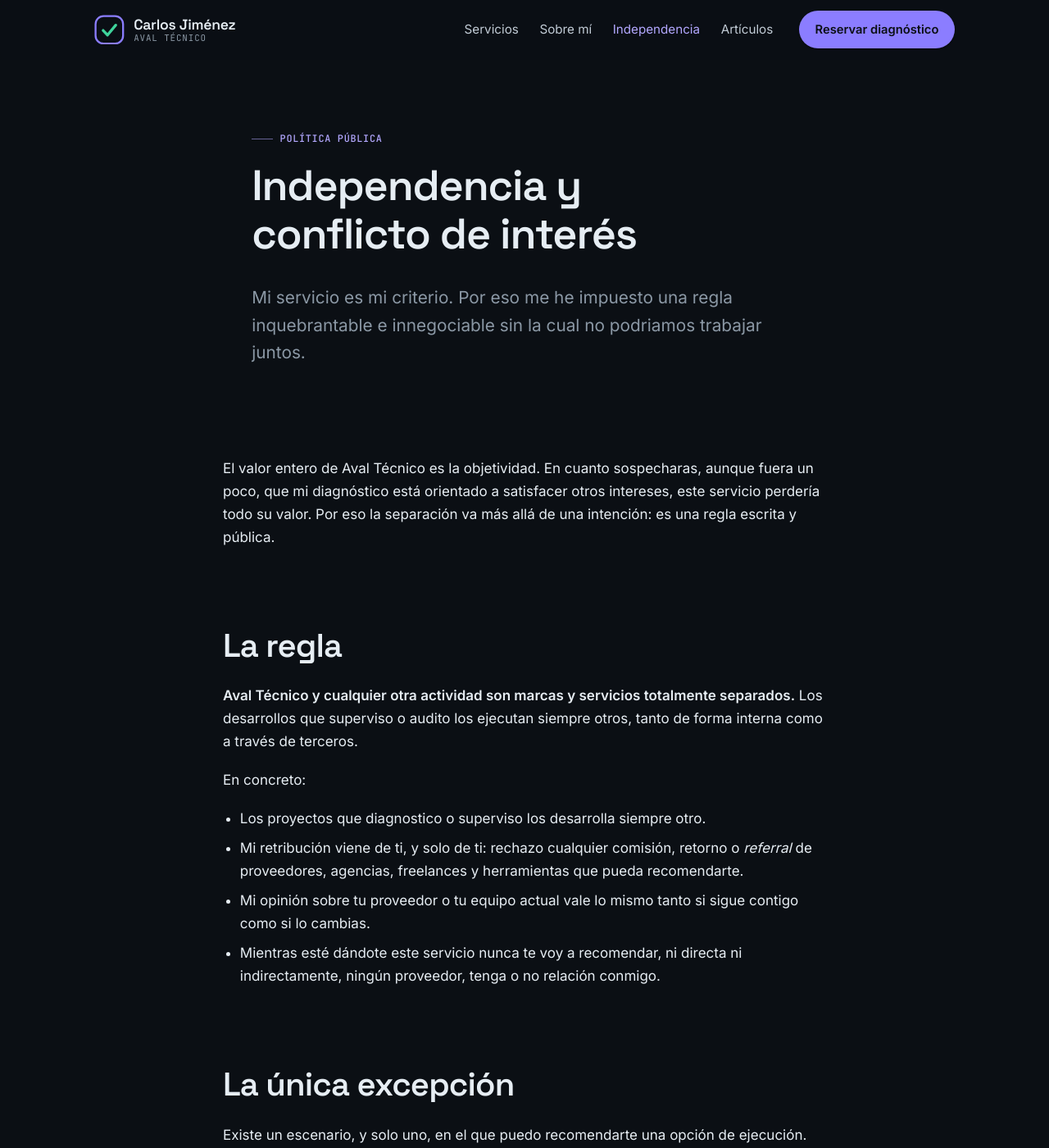
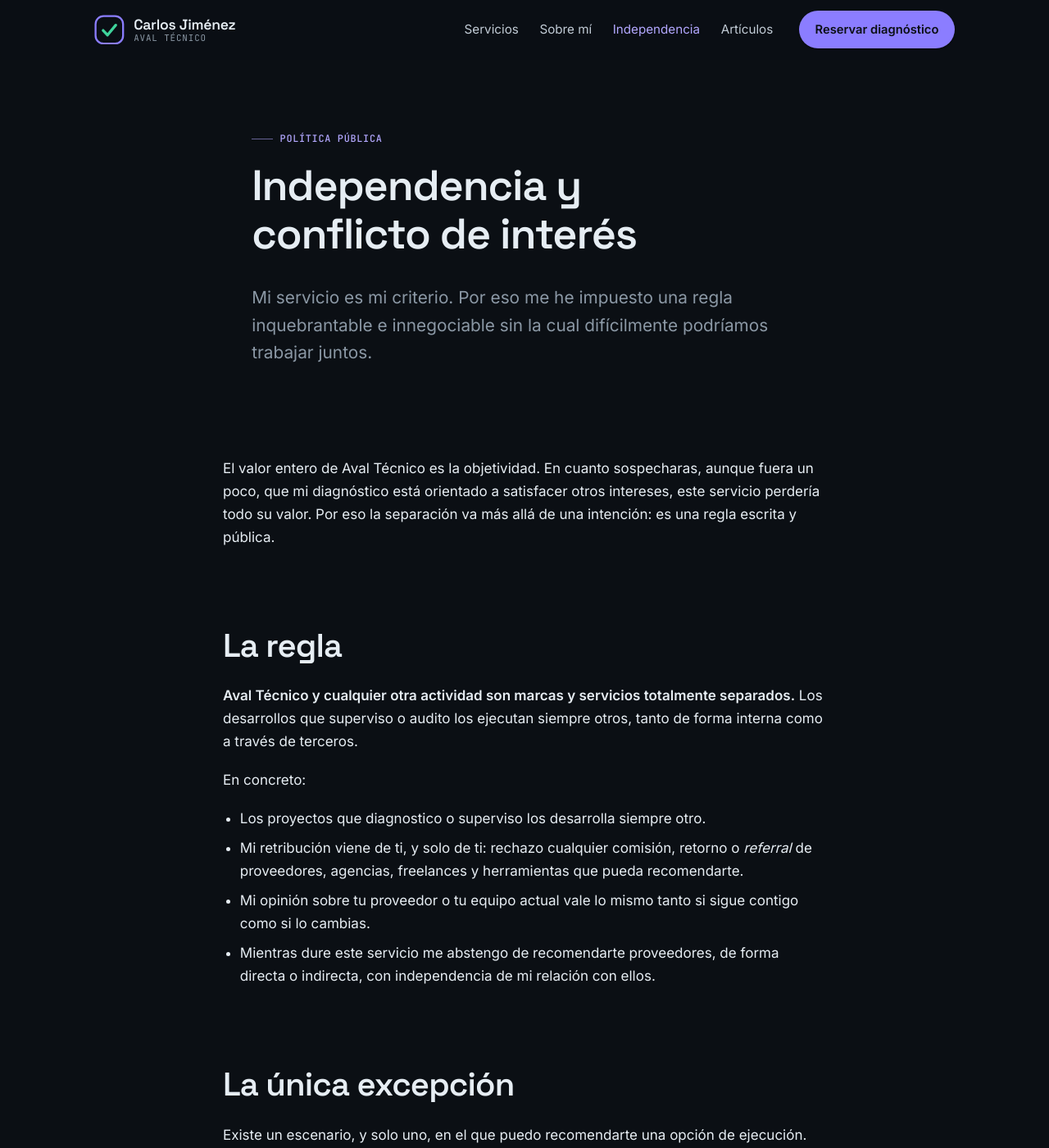
Before and after one commit to Kibarai/AvalTecnico, a Jekyll site: the page built from independencia.md, in a window 1280 px wide and 1400 px high. Shown: the whole window at 82% size. Built offline with Jekyll 4.4.1, drawn with Linux system fonts in a browser that asks for light colours.

Commit message:
Optimiza el retrato y cierra la cláusula de independencia en positivo
- El retrato del héroe pasa de PNG de 1,2 MB a JPEG de 166 KB, misma
  resolución y sin pérdida visible. Se eliminan los dos PNG duplicados
  que no usaba ninguna página.
- La cláusula sobre recomendar proveedores se enuncia como compromiso
  en afirmativo, y se corrige «podríamos» en la entradilla.

Co-Authored-By: Claude Opus 5 (1M context) <noreply@anthropic.com>
Claude-Session: https://claude.ai/code/session_01DVNprLRxK7Dgat3Roc2Pb8

```diff
--- a/independencia.md
+++ b/independencia.md
@@ -1,7 +1,7 @@
 ---
 title: "Independencia y conflicto de interés"
 eyebrow: "Política pública"
-intro: "Mi servicio es mi criterio. Por eso me he impuesto una regla inquebrantable e innegociable sin la cual no podriamos trabajar juntos."
+intro: "Mi servicio es mi criterio. Por eso me he impuesto una regla inquebrantable e innegociable sin la cual difícilmente podríamos trabajar juntos."
 description: "Política de independencia de Aval Técnico: por qué los desarrollos que superviso los ejecutan siempre otros y cuándo, excepcionalmente, puedo mencionar a un ejecutor."
 cta_final:
   eyebrow: "Hablemos"
@@ -23,7 +23,7 @@ En concreto:
 - Los proyectos que diagnostico o superviso los desarrolla siempre otro.
 - Mi retribución viene de ti, y solo de ti: rechazo cualquier comisión, retorno o *referral* de proveedores, agencias, freelances y herramientas que pueda recomendarte.
 - Mi opinión sobre tu proveedor o tu equipo actual vale lo mismo tanto si sigue contigo como si lo cambias.
-- Mientras esté dándote este servicio nunca te voy a recomendar, ni directa ni indirectamente, ningún proveedor, tenga o no relación conmigo.
+- Mientras dure este servicio me abstengo de recomendarte proveedores, de forma directa o indirecta, con independencia de mi relación con ellos.
 
 ## La única excepción
 
```
Also changed, not shown: index.md (+2 -2 lines), assets/img/carlos-jimenez-retrato.jpg (added), assets/img/carlos_office-1.png (deleted), 2 other files.
